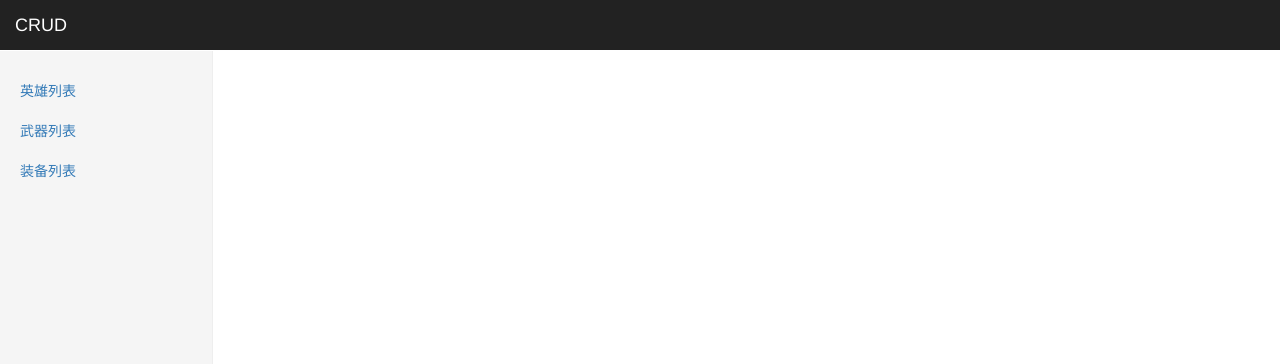
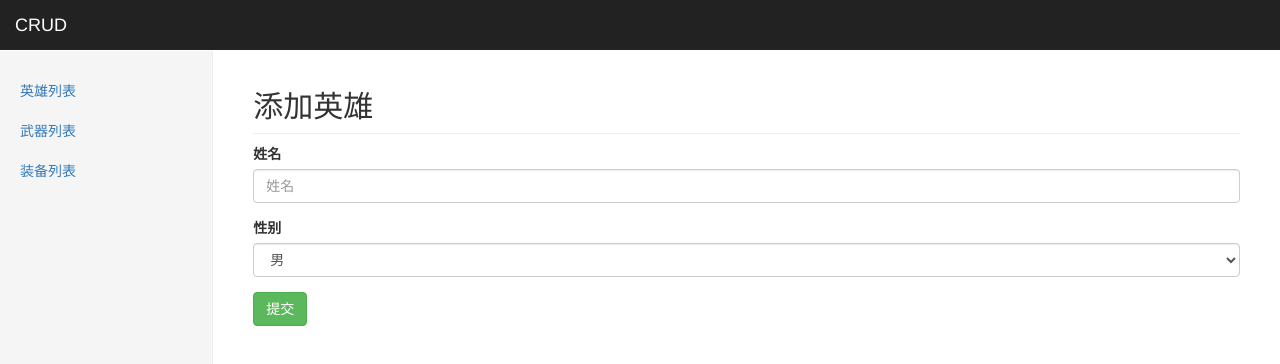
Before and after one commit to gyyxtx/hero, a Vue app: page /#/hero/add in a window 1280 px wide. Shown: the top 364 px of the page. Built offline with nearby package versions, Linux system fonts and the light colour scheme.

Commit message:
添加英雄的路由组件

```diff
--- a/src/router.js
+++ b/src/router.js
@@ -12,6 +12,8 @@
 import HeroList from './view/hero/HeroList.vue'
 import WeaponList from './view/weapon/WeaponList.vue'
 import EquipList from './view/equip/EquipList.vue'
+// 导入heroadd组件
+import HeroAdd from './view/hero/HeroAdd.vue'
 // 创建路由对象
 const router = new VueRouter({
     // 当浏览器中地址栏的地址和routerlinka标签精确匹配,会添加
@@ -25,7 +27,8 @@
     {path:'',redirect:'/hero'},
     {name:'hero',path:'/hero',component:HeroList},
     {name:"weapon",path:'/weapon',component:WeaponList},
-    {name:'equip',path:'/equip',component:EquipList}
+    {name:'equip',path:'/equip',component:EquipList},
+    {name:'heroadd',path:'/hero/add',component:HeroAdd}
   ]
 })
 
--- /dev/null
+++ b/src/view/hero/HeroAdd.vue
@@ -0,0 +1,28 @@
+<template>
+  <div class="col-sm-9 col-sm-offset-3 col-md-10 col-md-offset-2 main">
+    <h2 class="sub-header">添加英雄</h2>
+    <form>
+      <div class="form-group">
+        <label for="txtname">姓名</label>
+        <input type="text" class="form-control" id="txtname" placeholder="姓名" />
+      </div>
+      <div class="form-group">
+        <label for="gender">性别</label>
+        <!-- <input type="password" class="form-control" id="exampleInputPassword1" placeholder="Password"/> -->
+        <select class="form-control" id="gender">
+            <option value="男">男</option>
+            <option value="女">女</option>
+        </select>
+      </div>
+
+      <button type="submit" class="btn btn-success">提交</button>
+    </form>
+  </div>
+</template>
+
+<script>
+export default {};
+</script>
+
+<style>
+</style>
--- a/src/view/hero/HeroList.vue
+++ b/src/view/hero/HeroList.vue
@@ -1,7 +1,8 @@
 <template>
   <div class="col-sm-9 col-sm-offset-3 col-md-10 col-md-offset-2 main">
     <h2 class="sub-header">英雄列表</h2>
-    <a class="btn btn-success" href="add.html">添加</a>
+    <!-- <a class="btn btn-success" href="add.html">添加</a> -->
+    <router-link class="btn btn-success" :to="{name:'heroadd'}">添加</router-link>
     <div class="table-responsive">
       <table class="table table-striped">
         <thead>
```
